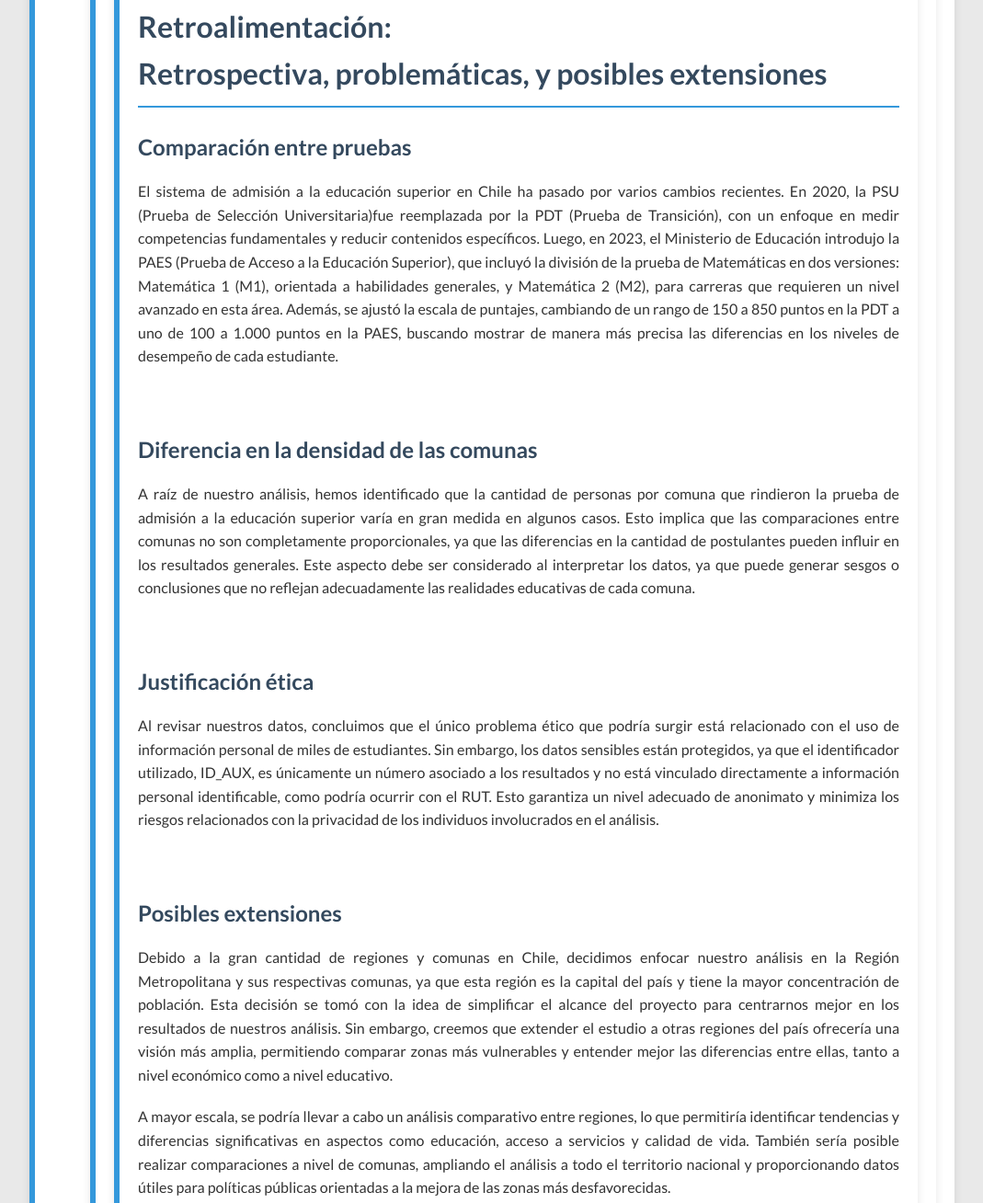
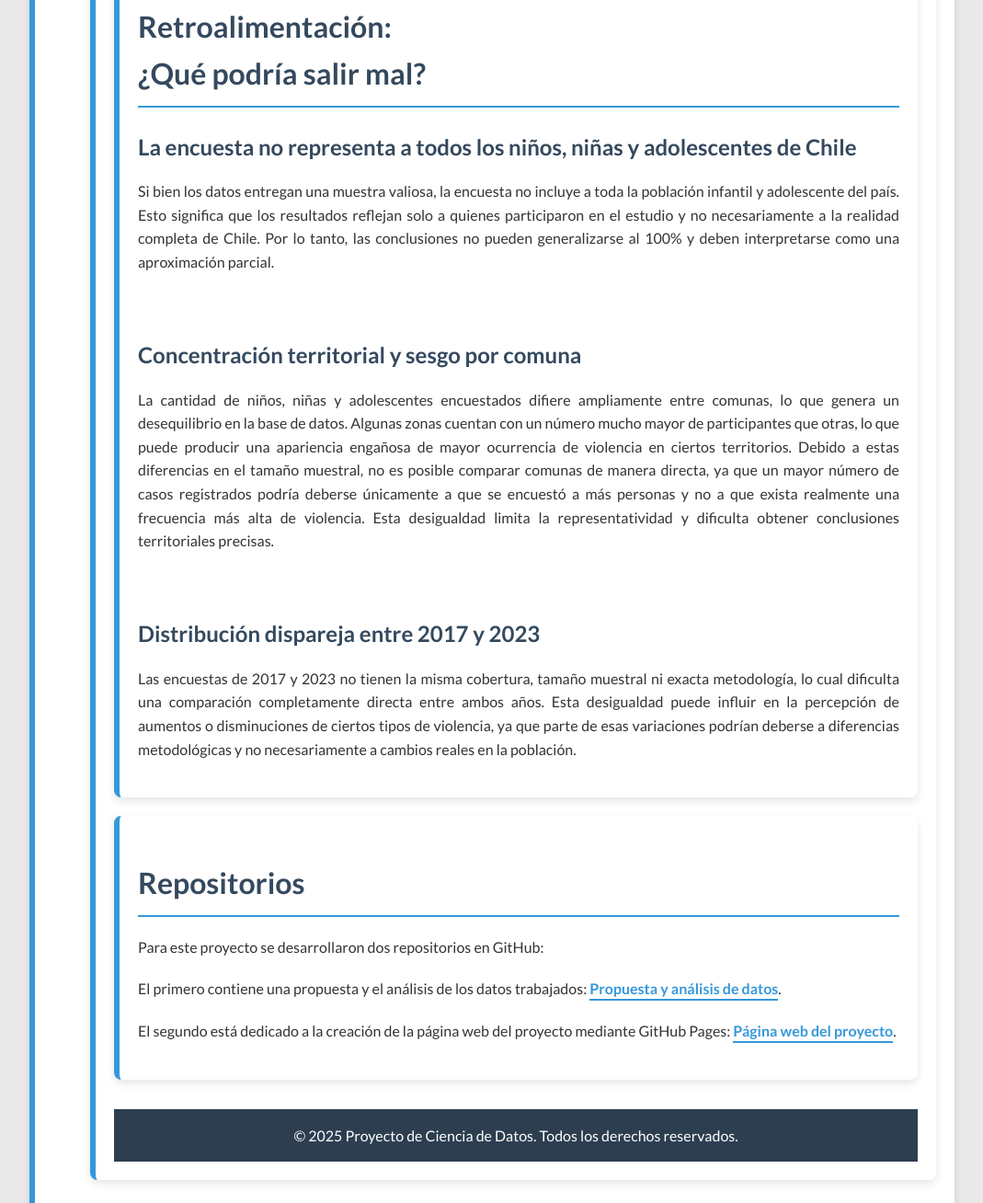
Before and after one commit to javibascur/Pagina-proyecto-grupal, a plain HTML site: page index.html in a window 1280 px wide. Shown: the part 10494-11802 px from the top of the page at 92% size, without its empty margins (105-1174 px from the left). Drawn offline with Linux system fonts and the light colour scheme.

Commit message:
Update content and year in index.html

```diff
--- a/index.html
+++ b/index.html
@@ -324,46 +324,27 @@
         <h2>Retroalimentación:
         <!-- Espacio extra -->
         <br>
-        Retrospectiva, problemáticas, y posibles extensiones</h2>
-        <h3>Comparación entre pruebas</h3>
-        <p>El sistema de admisión a la educación superior en Chile ha pasado por varios cambios recientes. En 2020, la PSU (Prueba de Selección
-            Universitaria)fue reemplazada por la PDT (Prueba de Transición), con un enfoque en medir competencias fundamentales y reducir contenidos
-            específicos. Luego, en 2023, el Ministerio de Educación introdujo la PAES (Prueba de Acceso a la Educación Superior), que incluyó la
-            división de la prueba de Matemáticas en dos versiones: Matemática 1 (M1), orientada a habilidades generales, y Matemática 2 (M2), para
-            carreras que requieren un nivel avanzado en esta área. Además, se ajustó la escala de puntajes, cambiando de un rango de 150 a 850 puntos
-            en la PDT a uno de 100 a 1.000 puntos en la PAES, buscando mostrar de manera más precisa las diferencias en los niveles de desempeño de
-            cada estudiante.
+        ¿Qué podría salir mal?</h2>
+        <h3>La encuesta no representa a todos los niños, niñas y adolescentes de Chile</h3>
+        <p>Si bien los datos entregan una muestra valiosa, la encuesta no incluye a toda la población infantil y adolescente del país. Esto significa que
+            los resultados reflejan solo a quienes participaron en el estudio y no necesariamente a la realidad completa de Chile. Por lo tanto, las
+            conclusiones no pueden generalizarse al 100% y deben interpretarse como una aproximación parcial.
         </p>
             <!-- Espacio extra -->
             <br>
-        <h3>Diferencia en la densidad de las comunas</h3>
-        <p>A raíz de nuestro análisis, hemos identificado que la cantidad de personas por comuna que rindieron la prueba de admisión a la educación
-            superior varía en gran medida en algunos casos. Esto implica que las comparaciones entre comunas no son completamente proporcionales,
-            ya que las diferencias en la cantidad de postulantes pueden influir en los resultados generales. Este aspecto debe ser considerado al
-            interpretar los datos, ya que puede generar sesgos o conclusiones que no reflejan adecuadamente las realidades educativas de cada comuna.
+        <h3>Concentración territorial y sesgo por comuna</h3>
+        <p>La cantidad de niños, niñas y adolescentes encuestados difiere ampliamente entre comunas, lo que genera un desequilibrio en la base de datos.
+            Algunas zonas cuentan con un número mucho mayor de participantes que otras, lo que puede producir una apariencia engañosa de mayor ocurrencia
+            de violencia en ciertos territorios. Debido a estas diferencias en el tamaño muestral, no es posible comparar comunas de manera directa, ya
+            que un mayor número de casos registrados podría deberse únicamente a que se encuestó a más personas y no a que exista realmente una frecuencia
+            más alta de violencia. Esta desigualdad limita la representatividad y dificulta obtener conclusiones territoriales precisas.
         </p>
             <!-- Espacio extra -->
             <br>
-        <h3>Justificación ética</h3>
-        <p>Al revisar nuestros datos, concluimos que el único problema ético que podría surgir está relacionado con el uso de información personal
-            de miles de estudiantes. Sin embargo, los datos sensibles están protegidos, ya que el identificador utilizado, ID_AUX, es únicamente
-            un número asociado a los resultados y no está vinculado directamente a información personal identificable, como podría ocurrir con el RUT.
-            Esto garantiza un nivel adecuado de anonimato y minimiza los riesgos relacionados con la privacidad de los individuos involucrados en el
-            análisis.
-        </p>
-            <!-- Espacio extra -->
-            <br>
-        <h3>Posibles extensiones</h3>
-        <p>Debido a la gran cantidad de regiones y comunas en Chile, decidimos enfocar nuestro análisis en la Región Metropolitana y sus respectivas
-            comunas, ya que esta región es la capital del país y tiene la mayor concentración de población. Esta decisión se tomó con la idea de
-            simplificar el alcance del proyecto para centrarnos mejor en los resultados de nuestros análisis. Sin embargo, creemos que extender el
-            estudio a otras regiones del país ofrecería una visión más amplia, permitiendo comparar zonas más vulnerables y entender mejor las
-            diferencias entre ellas, tanto a nivel económico como a nivel educativo.
-        </p>
-        <p>A mayor escala, se podría llevar a cabo un análisis comparativo entre regiones, lo que permitiría identificar tendencias y diferencias
-            significativas en aspectos como educación, acceso a servicios y calidad de vida. También sería posible realizar comparaciones a nivel
-            de comunas, ampliando el análisis a todo el territorio nacional y proporcionando datos útiles para políticas públicas orientadas a la
-            mejora de las zonas más desfavorecidas.
+        <h3>Distribución dispareja entre 2017 y 2023</h3>
+        <p>Las encuestas de 2017 y 2023 no tienen la misma cobertura, tamaño muestral ni exacta metodología, lo cual dificulta una comparación completamente
+            directa entre ambos años. Esta desigualdad puede influir en la percepción de aumentos o disminuciones de ciertos tipos de violencia, ya que parte
+            de esas variaciones podrían deberse a diferencias metodológicas y no necesariamente a cambios reales en la población.
         </p>
     </section>
 
@@ -373,17 +354,17 @@
         <h2>Repositorios</h2>
         <p>Para este proyecto se desarrollaron dos repositorios en GitHub:</p>
         <p>El primero contiene una propuesta y el análisis de los datos trabajados:
-            <a href="https://github.com/javibascur/Proyecto-Cs-Datos.git" class="link-demre">Propuesta y análisis de datos</a>.
+            <a href="https://github.com/ConstanzaHernandezTorres/IMT2200-Proyecto-grupal.git" class="link-demre">Propuesta y análisis de datos</a>.
         </p>
         <p>El segundo está dedicado a la creación de la página web del proyecto mediante GitHub Pages:
-            <a href="https://github.com/Amath3o/Proyecto_Cs_Datos_Pagina.git" class="link-demre">Página web del proyecto</a>.
+            <a href="https://github.com/javibascur/Pagina-proyecto-grupal.git" class="link-demre">Página web del proyecto</a>.
         </p>
     </section>
 
 
     <!-- Footer -->
     <footer class = "estilo_footer">
-    &copy; 2024 Proyecto de Ciencia de Datos. Todos los derechos reservados.
+    &copy; 2025 Proyecto de Ciencia de Datos. Todos los derechos reservados.
     </footer>
 </body>
 </html>
```
